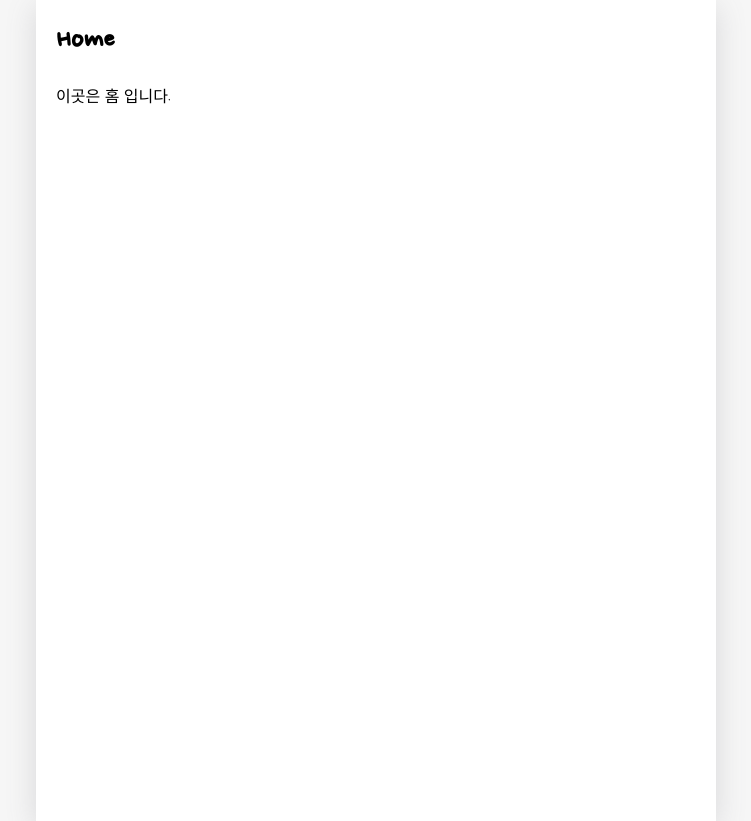
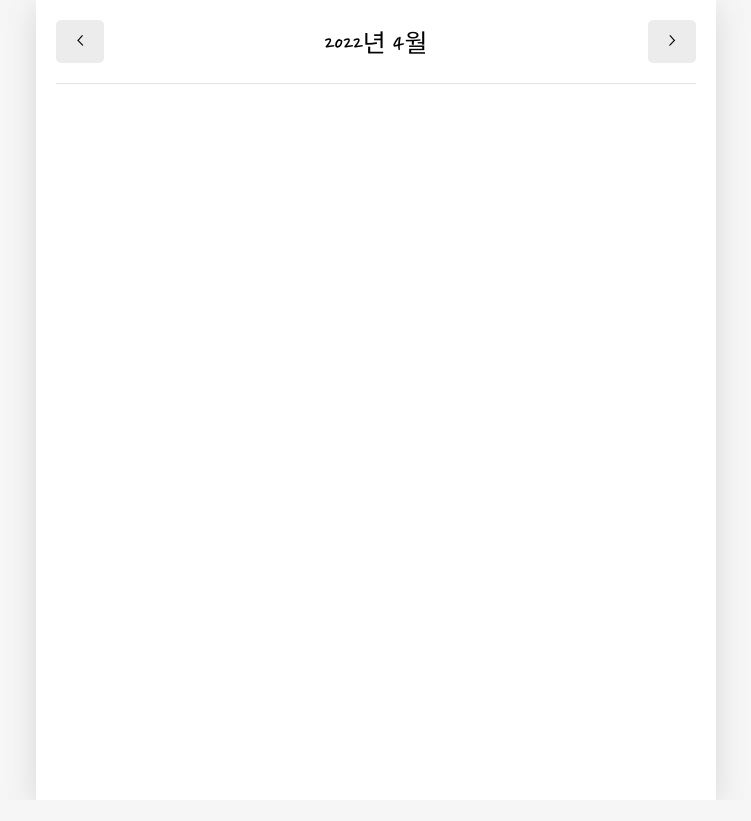
Before and after one commit to Choi-HyunHo/emotion-diary, a React (Create React App) app: page / in a window 1280 px wide. Shown: the whole page, without its empty margins (264-1015 px from the left). After the commit the page ends 800 px from the top, so only its background shows below. Built offline with nearby package versions, Linux system fonts and the light colour scheme; a web font is replaced by a local one.

Commit message:
✨ 날짜 기능

```diff
--- a/src/pages/Home.js
+++ b/src/pages/Home.js
@@ -1,8 +1,34 @@
+import { useState } from 'react';
+
+import MyHeader from '../components/MyHeader';
+import MyButton from '../components/MyButton';
+
 const Home = () => {
+  // 날짜를 저장하는 state
+  const [curDate, setCurDate] = useState(new Date());
+
+  const headText = `${curDate.getFullYear()}년 ${curDate.getMonth() + 1}월`;
+
+  // 월을 하나씩 늘리는 함수
+  const increaseMonth = () => {
+    setCurDate(
+      new Date(curDate.getFullYear(), curDate.getMonth() + 1, curDate.getDate())
+    );
+  };
+
+  const decreaseMonth = () => {
+    setCurDate(
+      new Date(curDate.getFullYear(), curDate.getMonth() - 1, curDate.getDate())
+    );
+  };
+
   return (
     <div>
-      <h1>Home</h1>
-      <p>이곳은 홈 입니다.</p>
+      <MyHeader
+        headText={headText}
+        leftChild={<MyButton text={'<'} onClick={decreaseMonth} />}
+        rightChild={<MyButton text={'>'} onClick={increaseMonth} />}
+      />
     </div>
   );
 };
```
